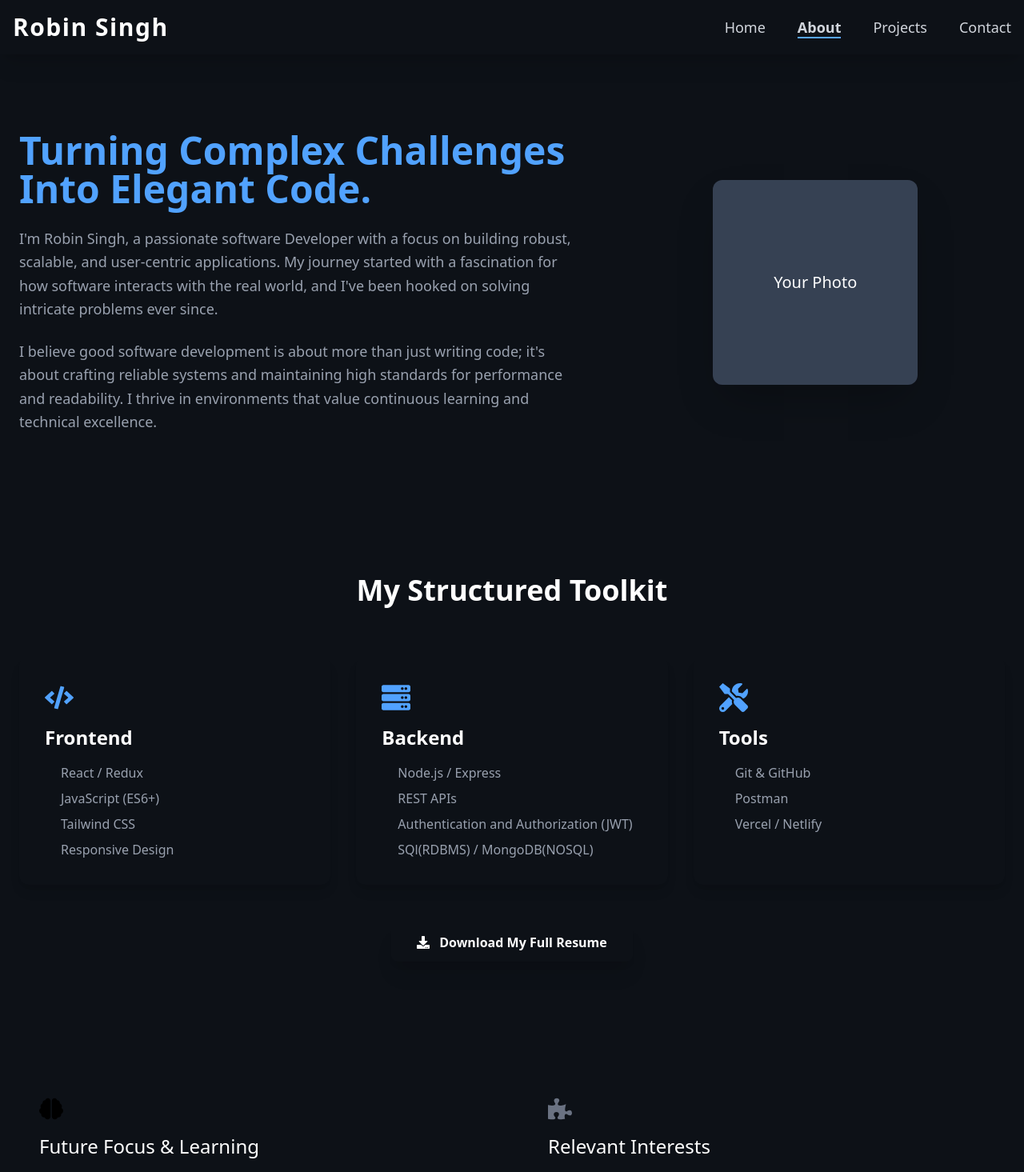
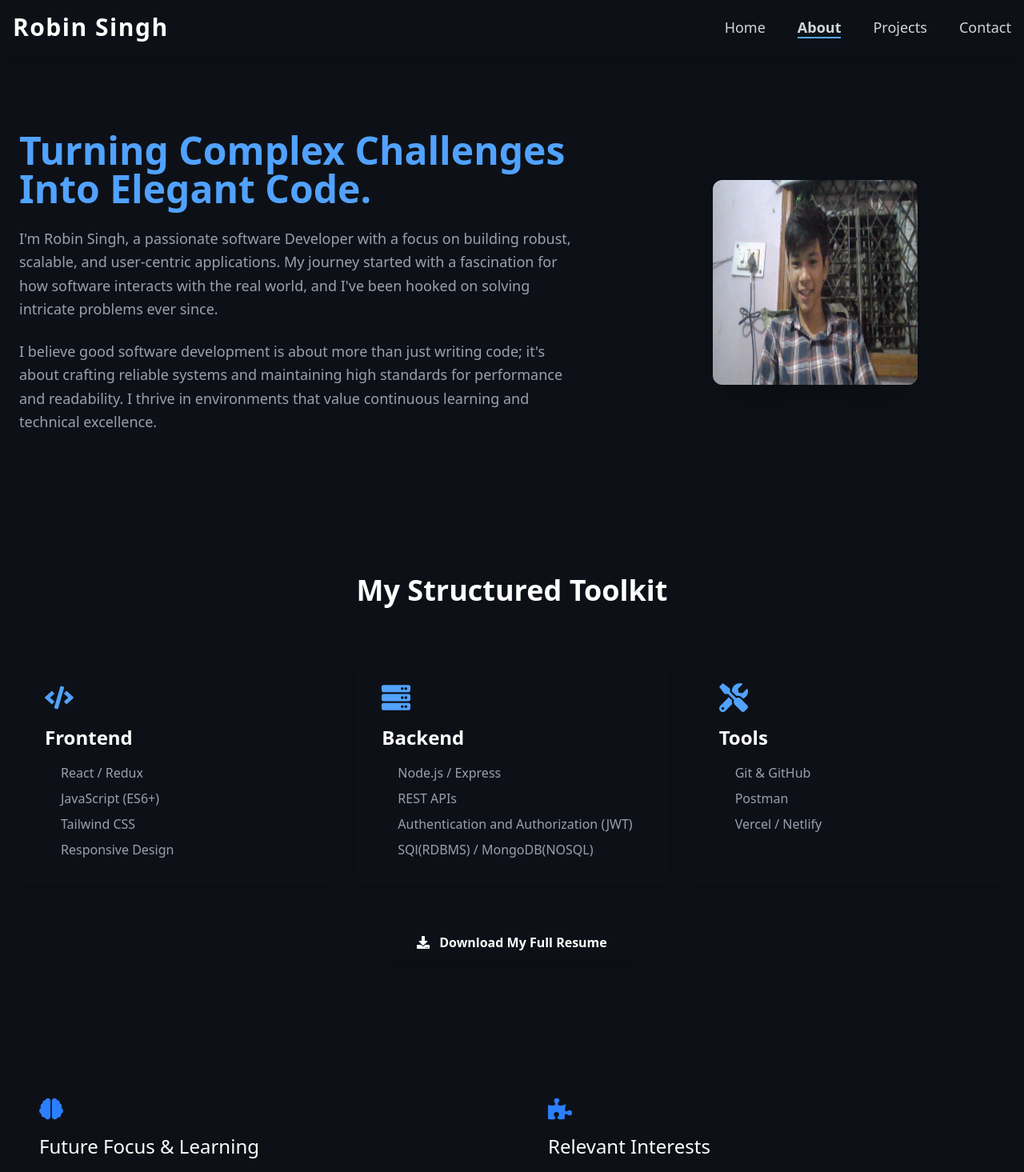
Before and after one commit to Robinbisht394/robinbisht.github.io, a React (Vite) app: page /#/about in a window 1280 px wide. Shown: the top 1465 px of the page at 80% size. Built offline with nearby package versions, Linux system fonts and the light colour scheme.

Commit message:
add main profile pic

```diff
--- a/src/Pages/About.jsx
+++ b/src/Pages/About.jsx
@@ -10,6 +10,8 @@ import {
 } from "react-icons/fa";
 import { Link } from "react-router-dom";
 import SkillSet from "../Components/SkillSet";
+import profile from "../assets/profile.jpg";
+import resume from "../assets/resume.pdf";
 const AboutPage = () => {
   return (
     <div className="bg-deep-space-black min-h-screen">
@@ -42,7 +44,11 @@ const AboutPage = () => {
             <div className="w-64 h-64 rounded-xl bg-gray-700 shadow-2xl shadow-accent-blue/30 overflow-hidden transform hover:scale-[1.05] transition-transform duration-500">
               {/* Placeholder for professional headshot */}
               <span className="flex items-center justify-center h-full text-white text-xl">
-                Your Photo
+                <img
+                  src={profile}
+                  alt="Engineer profile"
+                  className="size-full bg-cover bg-center"
+                />
               </span>
             </div>
           </div>
@@ -87,7 +93,7 @@ const AboutPage = () => {
           {/* Resume Download CTA */}
           <div className="text-center mt-12">
             <Link
-              to="/path-to-your-resume.pdf"
+              to={resume}
               target="_blank"
               rel="noopener noreferrer"
               className="inline-flex items-center space-x-3 bg-accent-blue text-white font-bold py-3 px-8 rounded-lg shadow-xl shadow-accent-blue/30 hover:shadow-2xl hover:bg-opacity-90 transition-all duration-300 transform hover:scale-[1.02]"
@@ -104,7 +110,7 @@ const AboutPage = () => {
         <div className="container mx-auto px-6 grid grid-cols-1 md:grid-cols-2 gap-10">
           {/* Future Focus Card */}
           <div className="p-6 bg-secondary-background rounded-xl border border-transparent hover:border-accent-blue transition-all duration-300">
-            <FaBrain className="text-3xl text-accent-blue mb-4" />
+            <FaBrain className="text-3xl text-blue-500 mb-4" />
             <h4 className="text-2xl font-poppins text-white mb-3">
               Future Focus & Learning
             </h4>
@@ -113,10 +119,9 @@ const AboutPage = () => {
               <li>Exploring the workings of widely used application.</li>
             </ul>
           </div>
-
           {/* Interests Card (Relevant to Dev Traits) */}
           <div className="p-6 bg-secondary-background rounded-xl border border-transparent hover:border-accent-blue transition-all duration-300">
-            <FaPuzzlePiece className="text-3xl text-gray-500 mb-4" />
+            <FaPuzzlePiece className="text-3xl text-blue-500 mb-4" />
             <h4 className="text-2xl font-poppins text-white mb-3">
               Relevant Interests
             </h4>
--- a/src/Pages/Home.jsx
+++ b/src/Pages/Home.jsx
@@ -2,6 +2,7 @@
 import { FaArrowRight, FaReact, FaNodeJs, FaHtml5, FaJs } from "react-icons/fa";
 import { Link } from "react-router-dom";
 import SkillCard from "../Components/SkillCard";
+import profile from "../assets/profile.jpg";
 const Home = () => {
   return (
     <div className="bg-deep-space-black min-h-screen">
@@ -35,7 +36,9 @@ const Home = () => {
             {/* Placeholder for a cool profile photo */}
             <div className="w-64 h-64 md:w-80 md:h-80 bg-gray-700 rounded-full border-4 border-accent-blue/50 border-blue-400 shadow-2xl overflow-hidden flex items-center justify-center">
               {/* In production, replace with an actual image, styled to fit the dark theme */}
-              <span className="text-white text-xl">Your Photo Here</span>
+              <span className="text-white text-xl">
+                <img src={profile} alt="dev profile" />
+              </span>
             </div>
           </div>
         </div>
```
Also changed, not shown: src/assets/profile.jpg (added), 1 other file (tests, documents, lock files or other folders).
